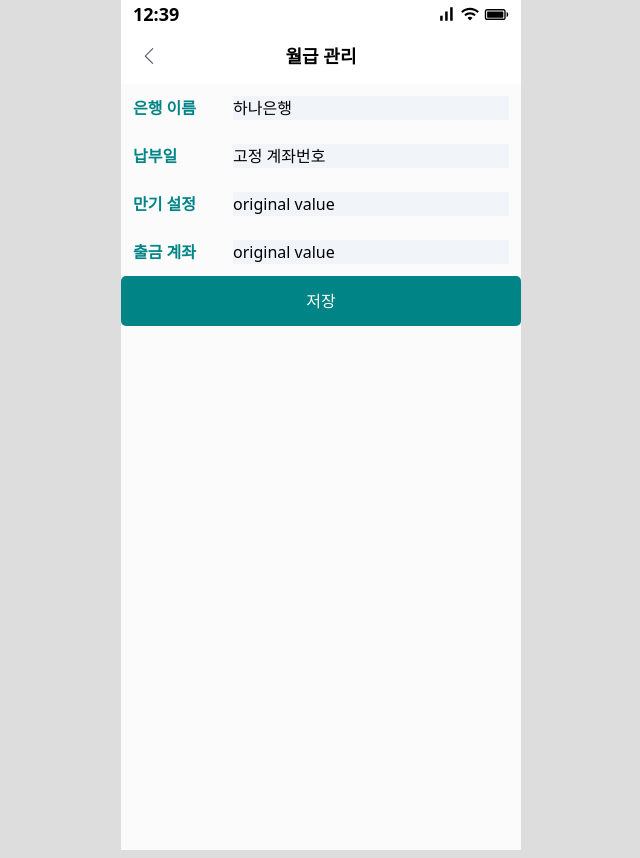
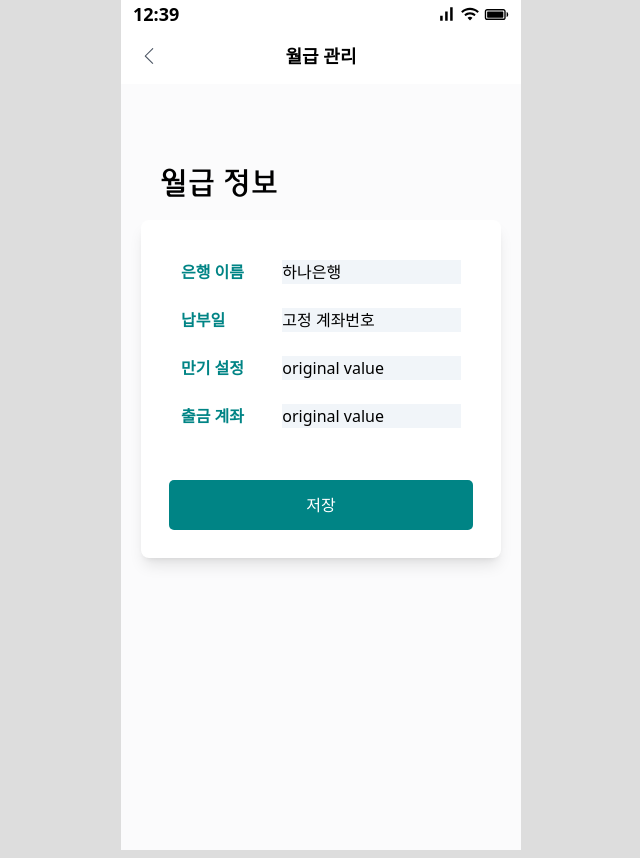
Before and after one commit to HanaPiece/hana-piece-client, a React (Vite) app: page /mypage/salary in a window 1280 px wide. Shown: the whole page, without its empty margins (319-959 px from the left). Built offline with nearby package versions, Linux system fonts and the light colour scheme; what chartjs-plugin-datalabels would draw is missing.

Commit message:
design: 월급 관리 페이지 디자인 수정

```diff
--- a/src/pages/mypage/salary/SalaryPage.tsx
+++ b/src/pages/mypage/salary/SalaryPage.tsx
@@ -7,22 +7,23 @@ export const SalaryPage = () => {
       <div className="container m-10">
         <TopLine name={"월급 관리"} />
 
-        <div>
-          <div className="grid grid-cols-4">
+        <h3 className="font-hana-m ml-10 mt-20 text-3xl">월급 정보</h3>
+        <div className="m-5 rounded-lg bg-white shadow-lg">
+          <div className="grid grid-cols-3 p-7">
             <label className="m-3 text-customGreen font-semibold col-span-1">
               은행 이름
             </label>
-            <span className="m-3 bg-slate-100 col-span-3">하나은행</span>
+            <span className="m-3 bg-slate-100 col-span-2">하나은행</span>
             <label className="m-3 text-customGreen font-semibold col-span-1">
               납부일
             </label>
-            <span className="m-3 bg-slate-100 col-span-3">고정 계좌번호</span>
+            <span className="m-3 bg-slate-100 col-span-2">고정 계좌번호</span>
             <label className="m-3 text-customGreen font-semibold col-span-1">
               만기 설정
             </label>
             <input
               type="text"
-              className="m-3 bg-slate-100 col-span-3"
+              className="m-3 bg-slate-100 col-span-2"
               value="original value"
             />
             <label className="m-3 text-customGreen font-semibold col-span-1">
@@ -30,11 +31,14 @@ export const SalaryPage = () => {
             </label>
             <input
               type="text"
-              className="m-3 bg-slate-100 col-span-3"
+              className="m-3 bg-slate-100 col-span-2"
               value="original value"
             />
+            <div className="col-span-3 mt-10">
+              <GreenButton path={"/mypage"} name={"저장"} />
+            </div>
           </div>
-          <GreenButton path={"/mypage"} name={"저장"} />
+
         </div>
       </div>
     </>
```
